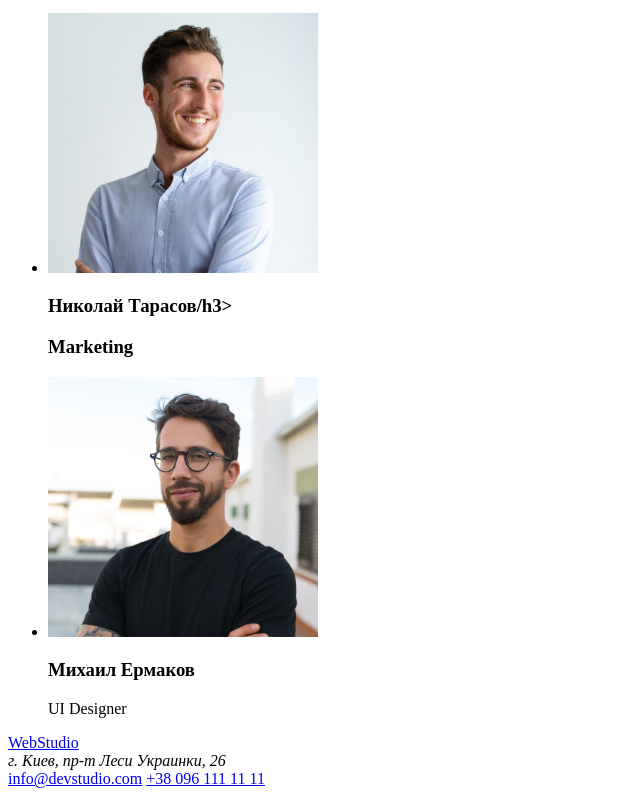
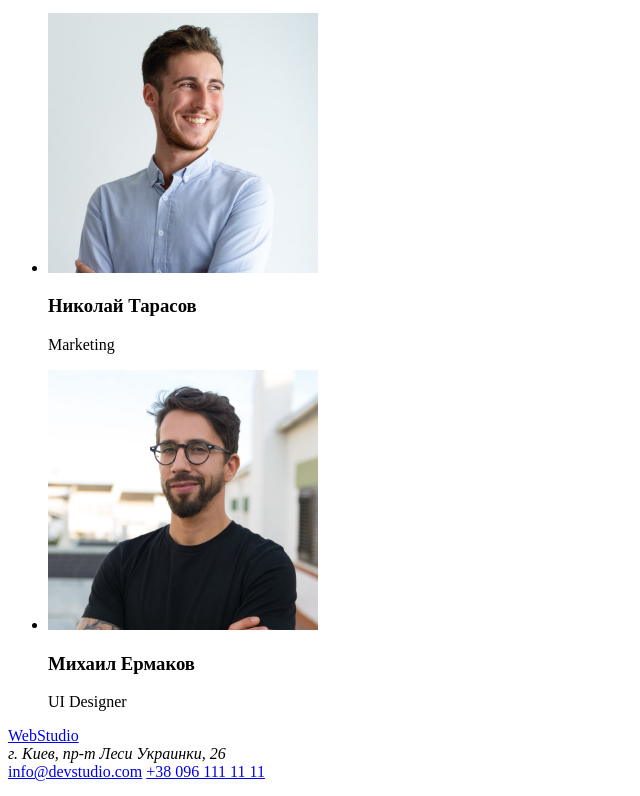
Before and after one commit to vadym-loik/goit-markup-hw-01, a plain HTML site: page index.html in a window 1280 px wide. Shown: the part 1691-2487 px from the top of the page, without its empty margins (0-640 px from the left). Drawn offline with Linux system fonts and the light colour scheme.

Commit message:
corrected the mistake

```diff
--- a/index.html
+++ b/index.html
@@ -65,7 +65,7 @@
             </li>
             <li>
                 <img src="./images/photos/team-photos/img (2)-min.jpg" alt="фото сотрудника" width="270" height="260">
-                <h3>Николай Тарасов/h3>
+                <h3>Николай Тарасов</h3>
                 <p lang="en">Marketing</p>
             </li>
             <li>
```
